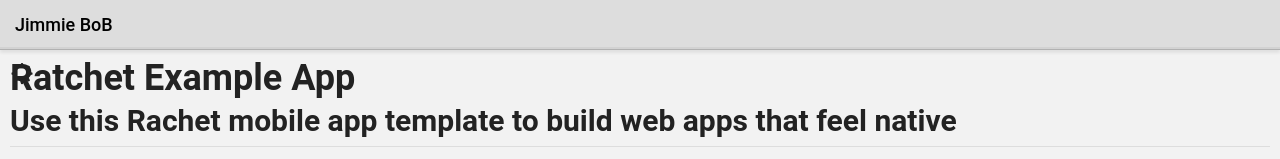
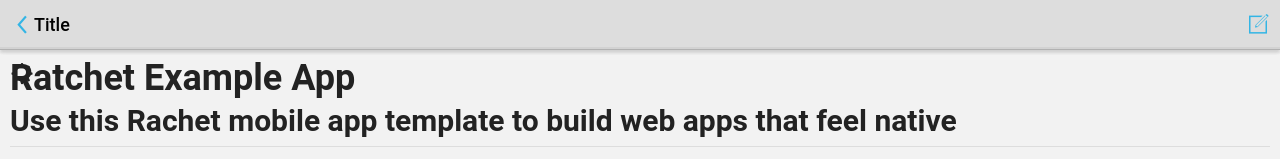
Before and after one commit to nrstirzaker/RatchetHackDayDemo, a plain HTML site: page index.html in a window 1280 px wide. Shown: the top 159 px of the page. Drawn offline with Linux system fonts and the light colour scheme.

Commit message:
Updated '/index.html' via CloudCannon

```diff
--- a/index.html
+++ b/index.html
@@ -58,3 +58,8 @@
 
   </body>
 </html>
+<header class="bar bar-nav">
+  <a class="icon icon-left-nav pull-left"></a>
+  <a class="icon icon-compose pull-right"></a>
+  <h1 class="title">Title</h1>
+</header>
```
